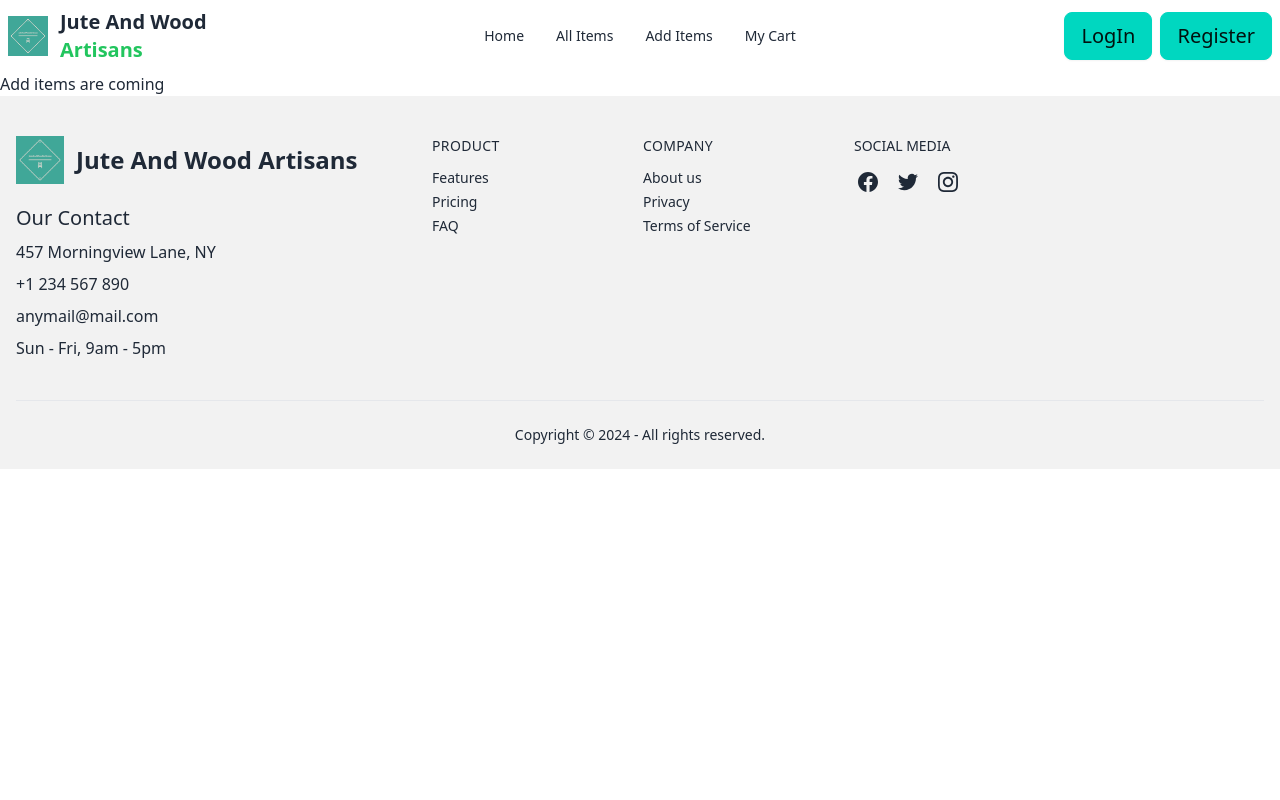
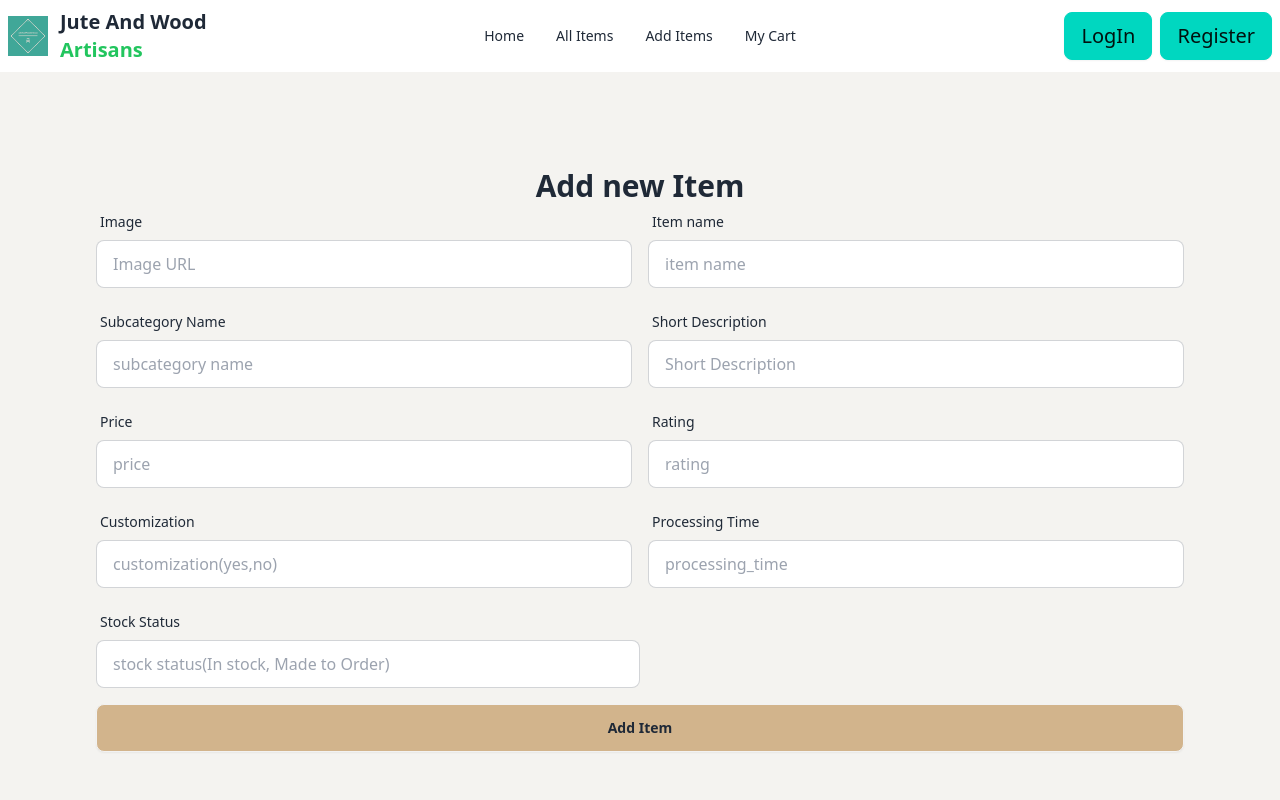
Before and after one commit to masud467/Jute-And-Wood-Artisans, a React (Vite) app: page /additem in a window 1280 px wide. Shown: the top 800 px of the page. Built offline with nearby package versions, Linux system fonts and the light colour scheme; no server answers.

Commit message:
added the add items page section.

```diff
--- a/src/Pages/AddItems.jsx
+++ b/src/Pages/AddItems.jsx
@@ -1,10 +1,202 @@
+import { useContext } from "react";
+import { AuthContext } from "../Providers/AuthProvider";
+import Swal from "sweetalert2";
 
 
 const AddItems = () => {
+    const {user} = useContext(AuthContext)
+
+
+    const handleAddItem = e =>{
+        e.preventDefault()
+        const from = e.target
+        const image = from.image.value;
+        const item_name = from.item_name.value;
+        const subcategory_name = from.subcategory_name.value;
+        const description = from.description.value;
+        const price = from.price.value;
+        const rating = from.rating.value;
+        const customization = from.customization.value;
+        const processing_time = from.processing_time.value;
+        const stockStatus = from.stockStatus.value;
+        const email = user.email;
+        const name= user.displayName;
+        from.reset()
+
+
+
+        const newItem = {image,item_name,subcategory_name,description,price,rating,customization,processing_time,stockStatus,email,name}
+        console.log(newItem)
+
+        fetch('http://localhost:6001/item',{
+            method:"POST",
+            headers:{
+                "content-type":"application/json"
+            },
+            body:JSON.stringify(newItem)
+        })
+        .then(res =>res.json())
+        .then(data=>{
+            console.log(data)
+            if(data.insertedId){
+                Swal.fire({
+                    title: "Good job!",
+                    text: "item added successfully!",
+                    icon: "success"
+                  });
+            }
+        })
+    }
     return (
-        <div>
-           <h1>Add items are coming</h1>
+        <div className="p-24 bg-[rgb(244,243,240)]">
+        <h1 className="text-3xl font-bold text-center">Add new Item</h1>
+      <form onSubmit={handleAddItem}>
+        {/* form image & item name row */}
+        <div className="flex gap-4 ">
+          <div className="form-control md:w-1/2 ">
+            <label className="label">
+              <span className="label-text">Image</span>
+            </label>
+            <label className="input-group">
+              <input
+                type="text"
+                name="image"
+                placeholder="Image URL"
+                className="input input-bordered w-full "
+              />
+            </label>
+            <div className="label"></div>
+          </div>
+          <div className="form-control md:w-1/2 ">
+            <label className="label">
+              <span className="label-text">Item name</span>
+            </label>
+            <label className="input-group">
+              <input
+                type="text"
+                name="item_name"
+                placeholder="item name"
+                className="input input-bordered w-full "
+              />
+            </label>
+            <div className="label"></div>
+          </div>
         </div>
+        {/* form subcategory name & short description row */}
+        <div className="flex gap-4 ">
+          <div className="form-control md:w-1/2 ">
+            <label className="label">
+              <span className="label-text">Subcategory Name</span>
+            </label>
+            <label className="input-group">
+              <input
+                type="text"
+                name="subcategory_name"
+                placeholder="subcategory name"
+                className="input input-bordered w-full "
+              />
+            </label>
+            <div className="label"></div>
+          </div>
+          <div className="form-control md:w-1/2 ">
+            <label className="label">
+              <span className="label-text">Short Description</span>
+            </label>
+            <label className="input-group">
+              <input
+                type="text"
+                name="description"
+                placeholder="Short Description"
+                className="input input-bordered w-full "
+              />
+            </label>
+            <div className="label"></div>
+          </div>
+        </div>
+        {/* form Price & Rating row */}
+        <div className="flex gap-4 ">
+          <div className="form-control md:w-1/2 ">
+            <label className="label">
+              <span className="label-text">Price</span>
+            </label>
+            <label className="input-group">
+              <input
+                type="text"
+                name="price"
+                placeholder="price"
+                className="input input-bordered w-full "
+              />
+            </label>
+            <div className="label"></div>
+          </div>
+          <div className="form-control md:w-1/2 ">
+            <label className="label">
+              <span className="label-text">Rating</span>
+            </label>
+            <label className="input-group">
+              <input
+                type="text"
+                name="rating"
+                placeholder="rating"
+                className="input input-bordered w-full "
+              />
+            </label>
+            <div className="label"></div>
+          </div>
+        </div>
+        {/* form customization & processing_time row */}
+        <div className="flex gap-4 ">
+          <div className="form-control md:w-1/2 ">
+            <label className="label">
+              <span className="label-text">Customization</span>
+            </label>
+            <label className="input-group">
+              <input
+                type="text"
+                name="customization"
+                placeholder="customization(yes,no)"
+                className="input input-bordered w-full "
+              />
+            </label>
+            <div className="label"></div>
+          </div>
+          <div className="form-control md:w-1/2 ">
+            <label className="label">
+              <span className="label-text">Processing Time</span>
+            </label>
+            <label className="input-group">
+              <input
+                type="text"
+                name="processing_time"
+                placeholder="processing_time"
+                className="input input-bordered w-full "
+              />
+            </label>
+            <div className="label"></div>
+          </div>
+        </div>
+        {/* form stockStatus */}
+        <div className="flex gap-4 ">
+          <div className="form-control md:w-1/2 ">
+            <label className="label">
+              <span className="label-text">Stock Status</span>
+            </label>
+            <label className="input-group">
+              <input
+                type="text"
+                name="stockStatus"
+                placeholder="stock status(In stock, Made to Order)"
+                className="input input-bordered w-full "
+              />
+            </label>
+            <div className="label"></div>
+          </div>
+
+        </div>
+
+        <input type="submit" value="Add Item" className="btn btn-block bg-[#D2B48C]" />
+      </form>
+    </div>
     );
 };
 
```
